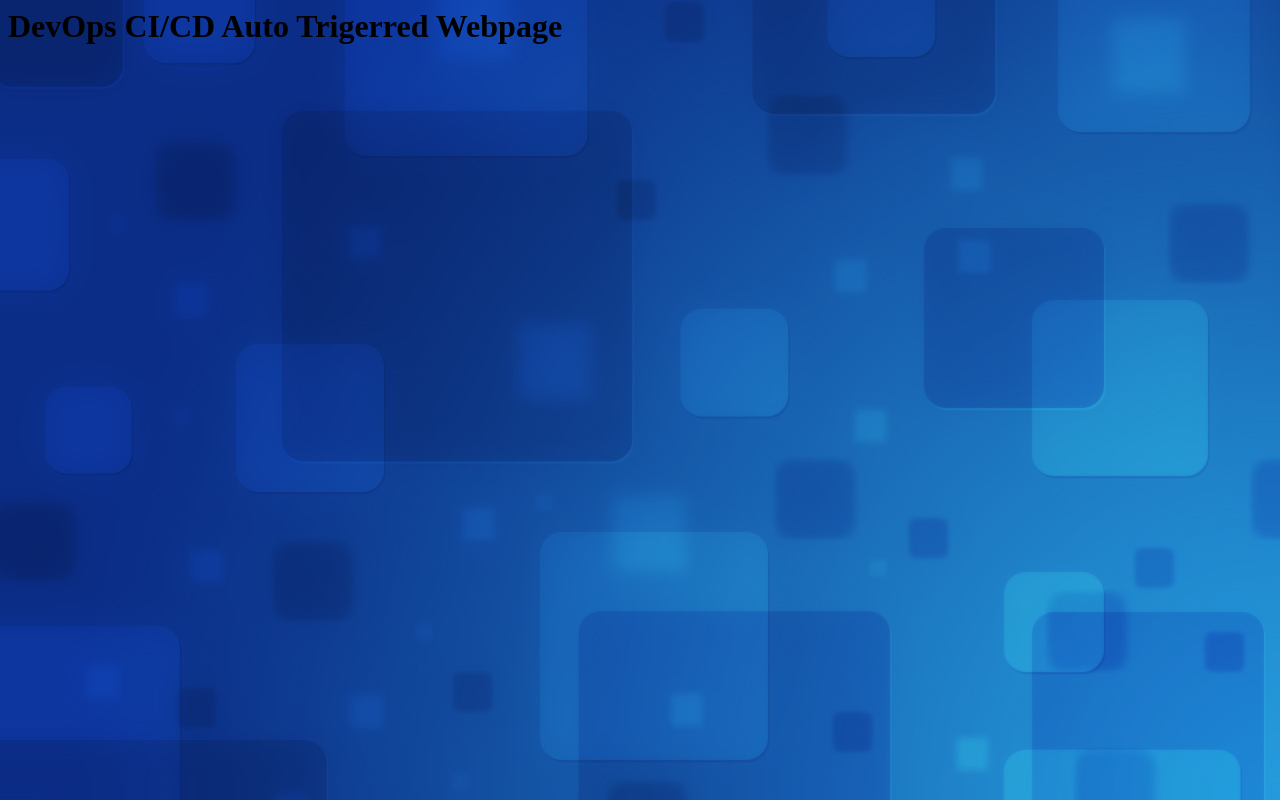
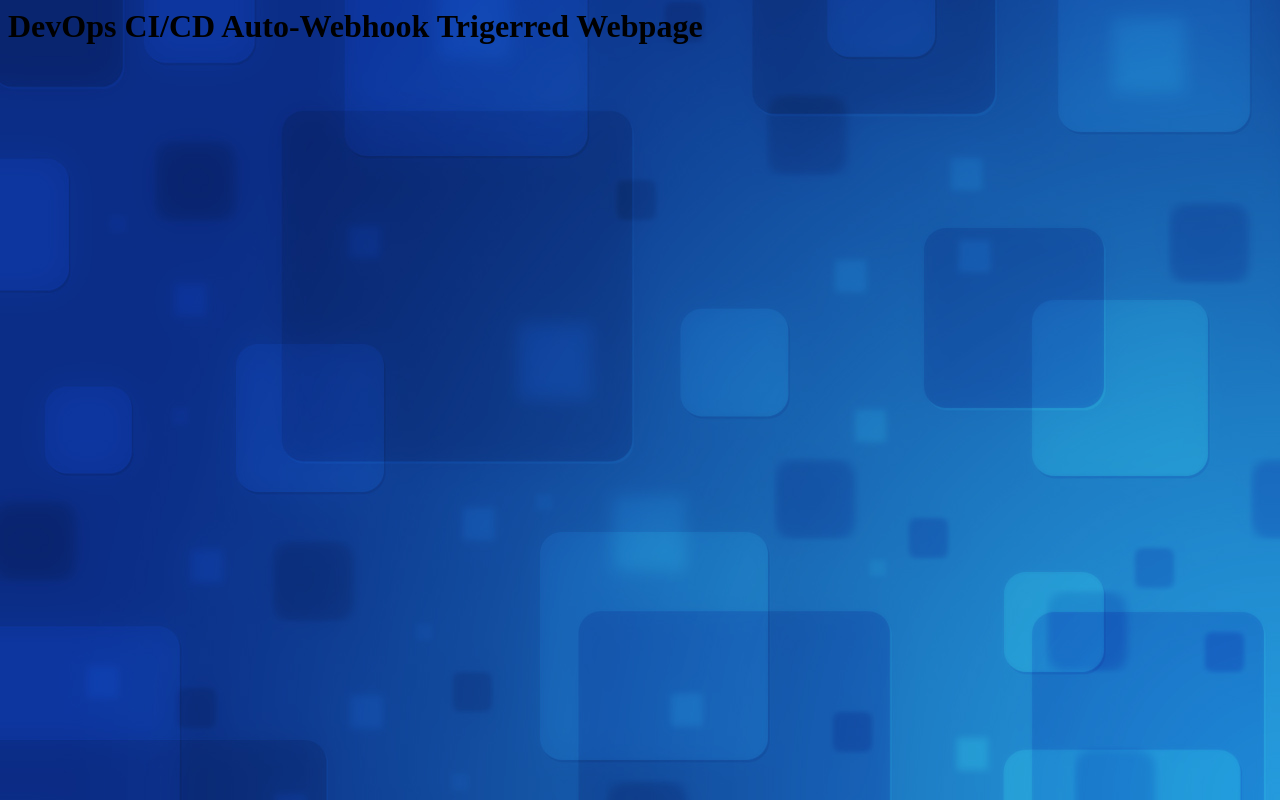
Before and after one commit to sharadkumarsangal/gitdemo, a plain HTML site: page devopsIQ/index.html in a window 1280 px wide. Drawn offline with Linux system fonts and the light colour scheme.

Commit message:
Committed 2

```diff
--- a/devopsIQ/index.html
+++ b/devopsIQ/index.html
@@ -1,6 +1,6 @@
 <html>
-<title>Jenkins Webhook Updated Website</title>
+<title>Jenkins Auto Webhook Updated Website</title>
 <body background="images/1.jpg">
-<h1>DevOps CI/CD Auto Trigerred Webpage</h1>
+<h1>DevOps CI/CD Auto-Webhook Trigerred Webpage</h1>
 </body>
 </html>
```
